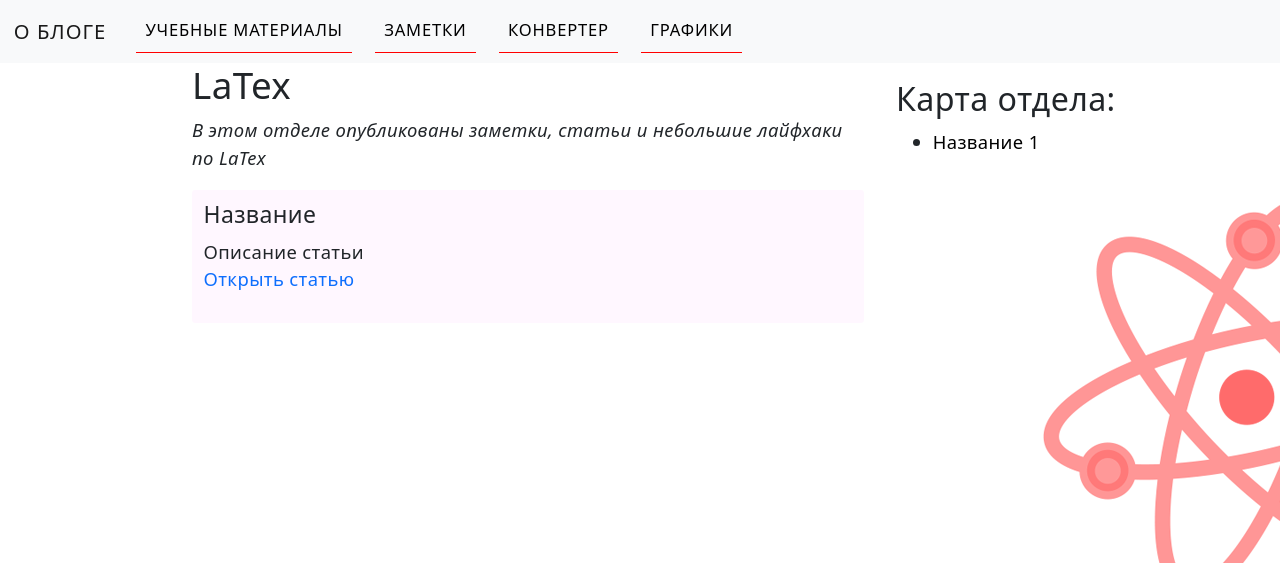
After one commit to YurikBel/BelGor, a Django app: template notes/templates/LaTex.html in a window 1280 px wide. The commit adds this page. Shown: the top 563 px of the page. Run offline with Django 3.2, Linux system fonts and the light colour scheme; the template is opened without the code that fills it, so the values that code supplies are empty; some libraries are stand-ins or nearby versions.

Commit message:
Добавил отдел со статьей под латех

```diff
--- a/mainpage/templates/layout.html
+++ b/mainpage/templates/layout.html
@@ -40,7 +40,7 @@
                   <ul class="dropdown-menu">
                     <li><a class="dropdown-item" href="/notes/python">Python</a></li>
                     <li><a class="dropdown-item" href="/notes/cpp">C++</a></li>
-                    <li><a class="dropdown-item" href="#">Latex</a></li>
+                    <li><a class="dropdown-item" href="/notes/LaTex">Latex</a></li>
                     <li><a class="dropdown-item" href="#">Origin</a></li>
                   </ul>
                 </li>
--- /dev/null
+++ b/notes/templates/LaTex.html
@@ -0,0 +1,27 @@
+{% extends 'layout.html' %}
+{% load static %}
+{% block title %} LaTex {% endblock %}
+{% block style %}<link rel="stylesheet" type="text/css" href="{% static 'style/python.css' %}">{% endblock %}
+{% block content %}
+<div class="list">
+    <div class="head">
+        <h2>LaTex</h2>
+        <p><i>В этом отделе опубликованы заметки, статьи и небольшие лайфхаки по LaTex</i></p>
+    </div>
+    <div class="article">
+       <h5>Название</h5>
+        <p>
+            Описание статьи<br>
+            <a href="/notes/LaTexStat1">Открыть статью</a>
+        </p>
+    </div>
+</div>
+<div class="map">
+    <h3>Картa отдела:</h3>
+    <ul>
+        <li><a class="elem" href="#">Название 1</a></li>
+    </ul>
+</div>
+
+
+{% endblock %}
--- a/notes/urls.py
+++ b/notes/urls.py
@@ -7,4 +7,6 @@ urlpatterns = [
     path('cpp', views.cpp, name='notes.cpp'),
     path('graph1', views.graph1, name='notes.graph1'),
     path('graphBase', views.graphBase, name='notes.graphBase'),
+    path('LaTex', views.LaTex, name='notes.LaTex'),
+    path('LaTexStat1', views.LaTexStat1, name='notes.LaTexStat1'),
 ]
```
Also changed, not shown: notes/templates/LaTexStat1.html (added, +10 -0 lines), notes/templates/python.html (+4 -4 lines), notes/views.py (+8 -0 lines).
